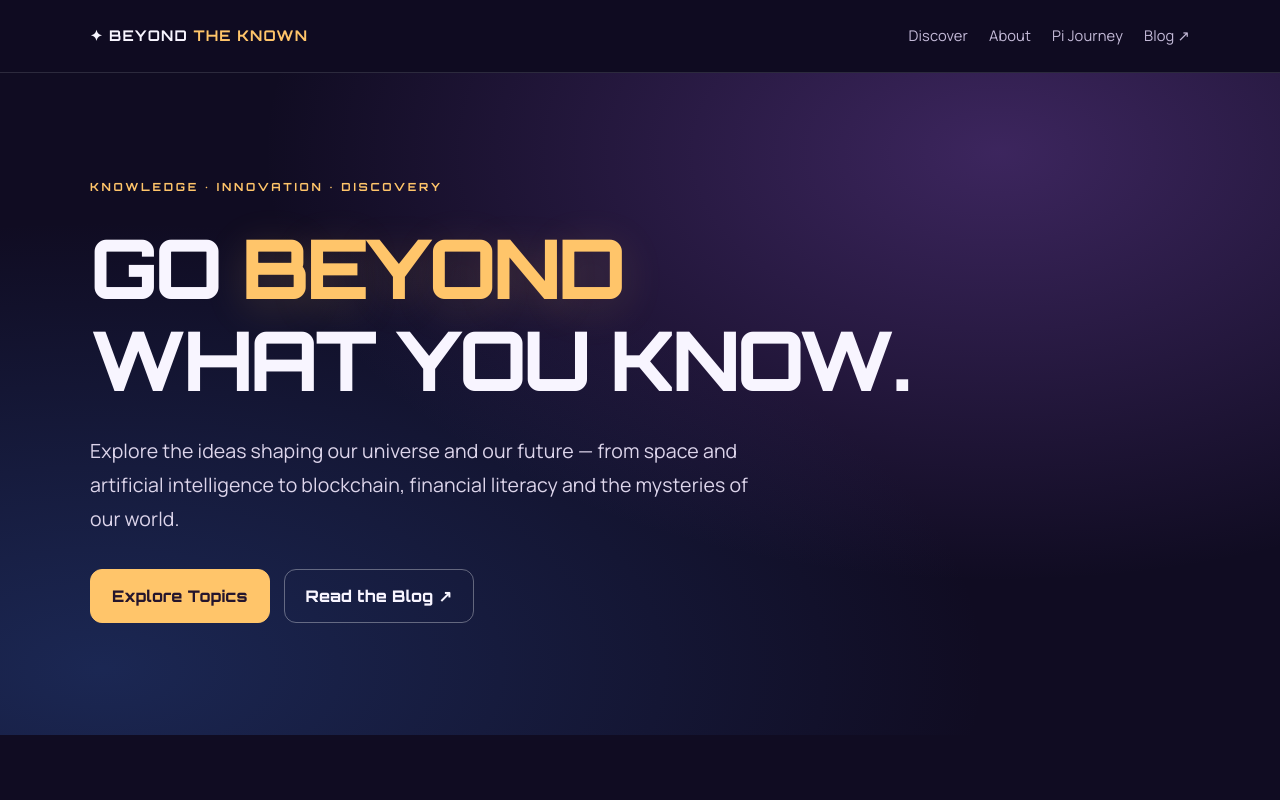
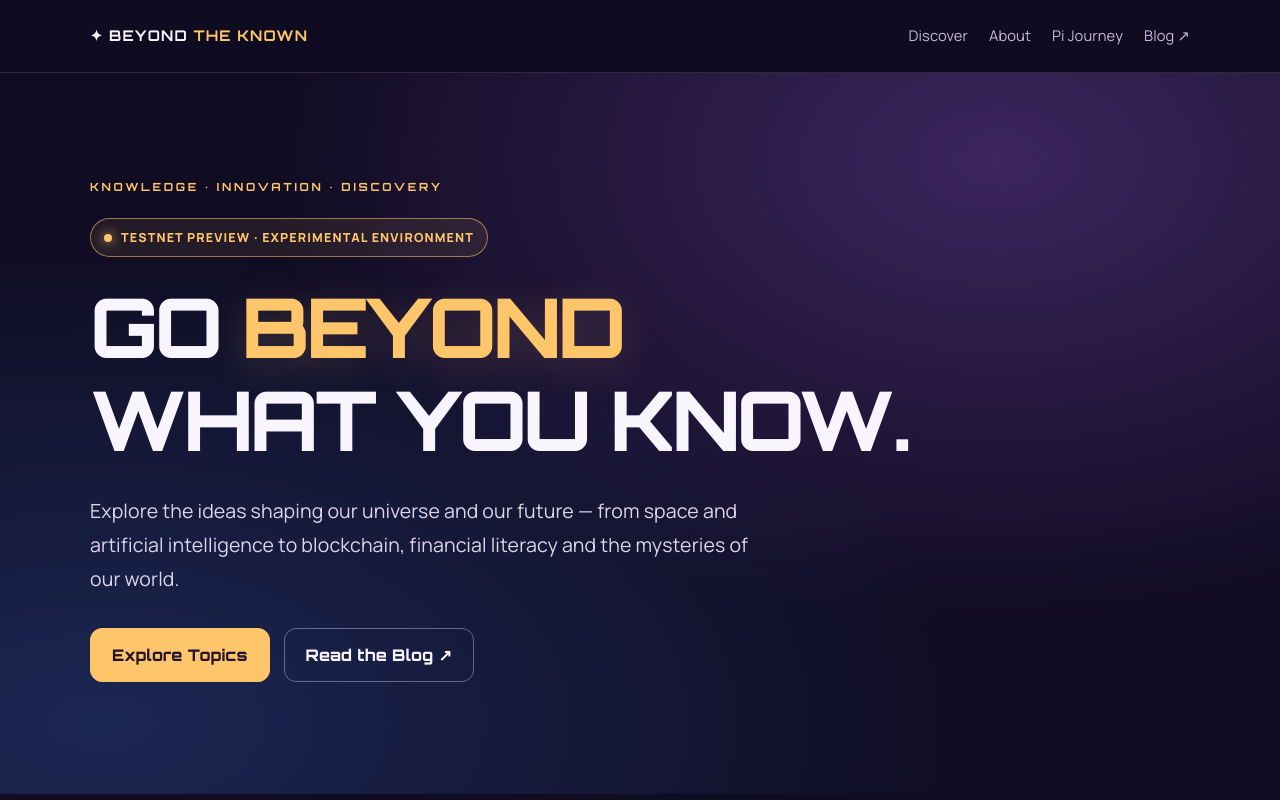
Before and after one commit to Millen5/beyond-known-pi, a plain HTML site: page index.html in a window 1280 px wide. Shown: the top 800 px of the page. Drawn offline with Linux system fonts and the light colour scheme.

Commit message:
Add clear Testnet preview identity and separation notice

```diff
--- a/index.html
+++ b/index.html
@@ -12,7 +12,7 @@
 :root{color-scheme:dark;--bg:#100c22;--surface:#211938;--surface2:#2a2046;--gold:#ffc56a;--text:#f8f5ff;--muted:#c4bad8;--line:#ffffff20}
 *{box-sizing:border-box}html{scroll-behavior:smooth;scroll-padding-top:90px}body{margin:0;background:var(--bg);color:var(--text);font:400 16px/1.75 "Manrope",sans-serif;letter-spacing:.008em}h1,h2,h3,.brand,.btn,.eyebrow{font-family:"Orbitron","Manrope",sans-serif}a{color:inherit;text-decoration:none}a:focus-visible,button:focus-visible{outline:3px solid var(--gold);outline-offset:4px}.wrap{width:min(1100px,calc(100% - 40px));margin:auto}
 header{position:sticky;top:0;z-index:10;background:#100c22ed;border-bottom:1px solid var(--line);backdrop-filter:blur(14px)}.nav{min-height:72px;display:flex;align-items:center;justify-content:space-between;gap:22px}.brand{font-weight:700;letter-spacing:.075em;white-space:nowrap;text-transform:uppercase;font-size:.92rem}.brand span,.eyebrow{color:var(--gold)}.links{display:flex;gap:21px;align-items:center;flex-wrap:wrap;color:var(--muted);font-size:.92rem}.links a:hover{color:var(--gold)}
-.hero{padding:105px 0 112px;background:radial-gradient(ellipse at 78% 12%,#7546aa70,transparent 52%),radial-gradient(ellipse at 8% 90%,#294a9270,transparent 53%)}.eyebrow{text-transform:uppercase;letter-spacing:.24em;font-size:.7rem;font-weight:700}.hero h1{font-size:clamp(2.55rem,7.2vw,5.15rem);font-weight:800;line-height:1.12;letter-spacing:-.045em;max-width:900px;margin:24px 0 28px;text-wrap:balance;text-transform:uppercase}.hero h1 em{font-style:normal;color:var(--gold);font-weight:800;text-shadow:0 8px 40px #ffc56a30}.lead{font-size:clamp(1.05rem,2.2vw,1.22rem);color:#ddd5eb;max-width:690px}.actions{display:flex;gap:14px;flex-wrap:wrap;margin-top:32px}.btn{display:inline-flex;align-items:center;justify-content:center;padding:12px 21px;border:1px solid #ffffff55;border-radius:12px;font-weight:750;transition:transform .18s,border-color .18s}.btn:hover{transform:translateY(-2px);border-color:var(--gold)}.btn.gold{background:var(--gold);color:#24152d;border-color:var(--gold)}
+.hero{padding:105px 0 112px;background:radial-gradient(ellipse at 78% 12%,#7546aa70,transparent 52%),radial-gradient(ellipse at 8% 90%,#294a9270,transparent 53%)}.testnet-banner{display:inline-flex;align-items:center;gap:9px;margin-top:20px;padding:8px 13px;border:1px solid #ffc56a88;border-radius:999px;background:#ffc56a16;color:var(--gold);font-size:.78rem;font-weight:800;letter-spacing:.09em;text-transform:uppercase}.testnet-banner:before{content:"";width:8px;height:8px;border-radius:50%;background:#ffc56a;box-shadow:0 0 12px #ffc56a}.eyebrow{text-transform:uppercase;letter-spacing:.24em;font-size:.7rem;font-weight:700}.hero h1{font-size:clamp(2.55rem,7.2vw,5.15rem);font-weight:800;line-height:1.12;letter-spacing:-.045em;max-width:900px;margin:24px 0 28px;text-wrap:balance;text-transform:uppercase}.hero h1 em{font-style:normal;color:var(--gold);font-weight:800;text-shadow:0 8px 40px #ffc56a30}.lead{font-size:clamp(1.05rem,2.2vw,1.22rem);color:#ddd5eb;max-width:690px}.actions{display:flex;gap:14px;flex-wrap:wrap;margin-top:32px}.btn{display:inline-flex;align-items:center;justify-content:center;padding:12px 21px;border:1px solid #ffffff55;border-radius:12px;font-weight:750;transition:transform .18s,border-color .18s}.btn:hover{transform:translateY(-2px);border-color:var(--gold)}.btn.gold{background:var(--gold);color:#24152d;border-color:var(--gold)}
 section{padding:76px 0}h2{font-size:clamp(1.75rem,4vw,2.75rem);font-weight:700;line-height:1.2;letter-spacing:-.035em;margin:12px 0 16px}.muted{color:var(--muted);max-width:700px}.grid{display:grid;grid-template-columns:repeat(3,minmax(0,1fr));gap:18px;margin-top:32px}.card{display:block;background:linear-gradient(145deg,var(--surface2),var(--surface));border:1px solid var(--line);border-radius:19px;padding:25px;min-height:218px;transition:transform .18s,border-color .18s}.card:hover{transform:translateY(-3px);border-color:#ffc56a99}.symbol{font-size:2rem}.card h3{margin:14px 0 7px;font-size:1.2rem;font-weight:650;letter-spacing:-.035em}.card p{color:var(--muted);margin:0;font-size:.95rem}
 .mission{padding:clamp(26px,5vw,42px);border-radius:24px;background:linear-gradient(110deg,#3b2862,#211a45);border:1px solid #ffffff30}.mission p{color:#e0d8ed;max-width:780px}.pi-note{padding:22px 24px;border:1px solid #ffc56a66;background:#ffc56a12;border-radius:16px;color:#e9dfef}.pi-note strong{color:var(--gold)}
 footer{border-top:1px solid var(--line);padding:28px 0;color:var(--muted);font-size:.9rem}footer .foot{display:flex;justify-content:space-between;gap:14px;flex-wrap:wrap}
@@ -23,7 +23,7 @@ footer{border-top:1px solid var(--line);padding:28px 0;color:var(--muted);font-s
 <body>
 <header><div class="wrap nav"><a class="brand" href="#home">✦ BEYOND <span>THE KNOWN</span></a><nav class="links" aria-label="Main navigation"><a href="#discover">Discover</a><a href="#about">About</a><a href="#pi">Pi Journey</a><a href="https://beyondknownstories.blogspot.com/" target="_blank" rel="noopener noreferrer">Blog ↗</a></nav></div></header>
 <main>
-<section class="hero" id="home"><div class="wrap"><div class="eyebrow">Knowledge · Innovation · Discovery</div><h1>Go <em>beyond</em> what you know.</h1><p class="lead">Explore the ideas shaping our universe and our future — from space and artificial intelligence to blockchain, financial literacy and the mysteries of our world.</p><div class="actions"><a class="btn gold" href="#discover">Explore Topics</a><a class="btn" href="https://beyondknownstories.blogspot.com/" target="_blank" rel="noopener noreferrer">Read the Blog ↗</a></div></div></section>
+<section class="hero" id="home"><div class="wrap"><div class="eyebrow">Knowledge · Innovation · Discovery</div><div class="testnet-banner" role="status">Testnet Preview · Experimental Environment</div><h1>Go <em>beyond</em> what you know.</h1><p class="lead">Explore the ideas shaping our universe and our future — from space and artificial intelligence to blockchain, financial literacy and the mysteries of our world.</p><div class="actions"><a class="btn gold" href="#discover">Explore Topics</a><a class="btn" href="https://beyondknownstories.blogspot.com/" target="_blank" rel="noopener noreferrer">Read the Blog ↗</a></div></div></section>
 <section id="discover"><div class="wrap"><div class="eyebrow">Explore our universe</div><h2>Curiosity has no limits.</h2><p class="muted">Choose a field of discovery. Our articles and stories are published on the BEYOND THE KNOWN blog.</p><div class="grid">
 <a class="card" href="https://beyondknownstories.blogspot.com/search/label/Science%20%26%20Space"><div class="symbol">🌌</div><h3>Science &amp; Space</h3><p>Explore the universe, scientific breakthroughs and the questions that move discovery forward.</p></a>
 <a class="card" href="https://beyondknownstories.blogspot.com/search/label/Artificial%20Intelligence"><div class="symbol">🤖</div><h3>Artificial Intelligence</h3><p>Understand emerging technology, intelligent systems and their impact on everyday life.</p></a>
@@ -33,7 +33,7 @@ footer{border-top:1px solid var(--line);padding:28px 0;color:var(--muted);font-s
 <a class="card" href="https://beyondknownstories.blogspot.com/"><div class="symbol">📚</div><h3>All Articles</h3><p>Browse the latest writing and discoveries from BEYOND THE KNOWN.</p></a>
 </div></div></section>
 <section id="about"><div class="wrap"><div class="mission"><div class="eyebrow">Our mission</div><h2>Make complex knowledge accessible.</h2><p>BEYOND THE KNOWN is an independent digital knowledge platform created to inspire thoughtful exploration, evidence-based learning and informed conversations about science, technology, finance and our world.</p><a class="btn gold" href="https://beyondknownstories.blogspot.com/">Start Reading ↗</a></div></div></section>
-<section id="pi"><div class="wrap"><div class="eyebrow">Building for the future</div><h2>Our Pi Ecosystem journey</h2><p class="muted">We are preparing a Pi Browser experience for learning and discovery. Pi authentication, membership services and Pi payments will be introduced only after the required developer integration, server-side verification and testing are complete.</p><div class="pi-note"><strong>Security notice:</strong> BEYOND THE KNOWN will never ask you to enter or share your Pi Wallet passphrase. This website does not currently process Pi payments.</div></div></section>
+<section id="pi"><div class="wrap"><div class="eyebrow">Building for the future</div><h2>Our Pi Ecosystem journey</h2><p class="muted">This is the BEYOND THE KNOWN Testnet preview environment for learning and discovery. It is separate from the Mainnet experience and is provided for testing only. Pi authentication, membership services and Pi payments will be introduced only after the required developer integration, server-side verification and testing are complete.</p><div class="pi-note"><strong>Security notice:</strong> BEYOND THE KNOWN will never ask you to enter or share your Pi Wallet passphrase. This website does not currently process Pi payments.</div></div></section>
 </main>
 <footer><div class="wrap foot"><span>© <span id="year">2026</span> BEYOND THE KNOWN</span><span>Educational content only · Not financial advice</span><span><a href="privacy.html">Privacy Policy</a></span></div></footer>
 <script>document.getElementById("year").textContent=new Date().getFullYear()</script>
```
